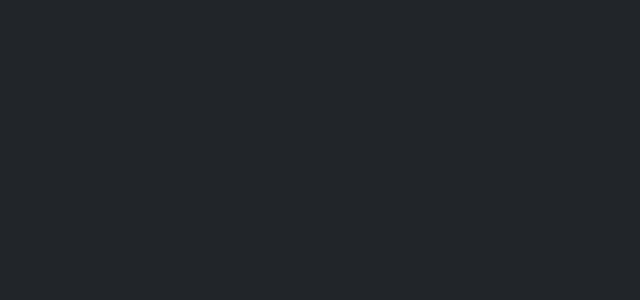
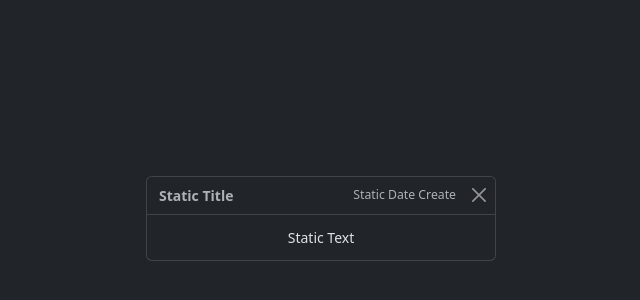
Before and after one commit to SultanYusupov/notes-on-react, a React (Vite) app: page / in a window 1280 px wide. Shown: the part 182-482 px from the top of the page, without its empty margins (319-959 px from the left). Built offline with nearby package versions, Linux system fonts and the light colour scheme.

Commit message:
new component NotePreview

```diff
--- a/src/App.tsx
+++ b/src/App.tsx
@@ -1,10 +1,11 @@
 import './App.css'
+import NotePreview from "./components/NotePreview.tsx";
 
 function App() {
 
   return (
     <>
-
+    <NotePreview />
     </>
   )
 }
--- /dev/null
+++ b/src/components/NotePreview.tsx
@@ -0,0 +1,22 @@
+import {CloseButton, Toast} from "react-bootstrap";
+import {useState} from "react";
+
+export default function NotePreview() {
+    const [toggleHover, setToggleHover] = useState({cursor: 'default', boxShadow: 'none'});
+    function toggleCursorPointer(cursorStyle: string, borderStyle: string) {
+        setToggleHover({cursor: cursorStyle, boxShadow: borderStyle})
+    }
+    return(
+        <Toast className={`cursor-wait d-inline-block m-1`} style={toggleHover}
+               onMouseEnter={() => toggleCursorPointer('pointer', 'rgb(124 124 124) 0px 0px 8px 2px')}
+               onMouseLeave={() => toggleCursorPointer('default', 'none')}
+        >
+            <Toast.Header closeButton={false}>
+                <strong className="me-auto">Static Title</strong>
+                <small>Static Date Create</small>
+                <CloseButton/>
+            </Toast.Header>
+            <Toast.Body>Static Text</Toast.Body>
+        </Toast>
+    );
+}
```
